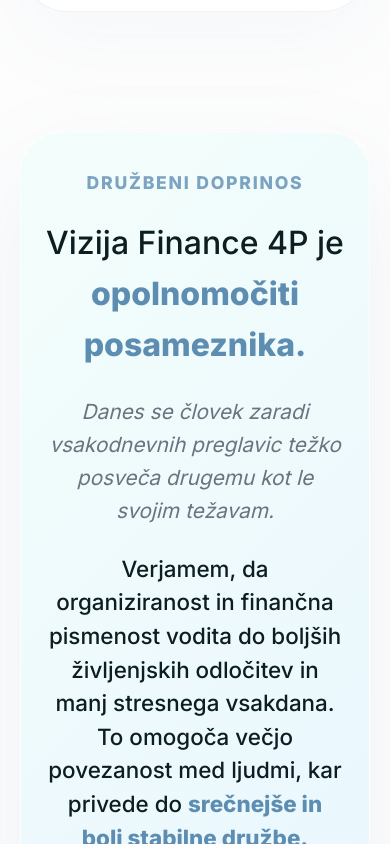
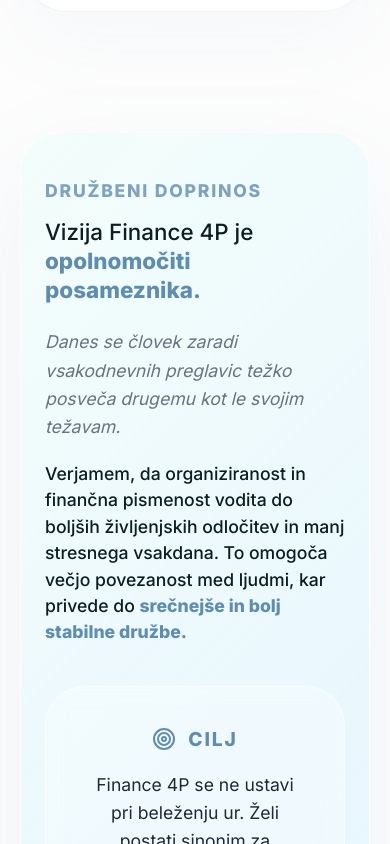
Before and after one commit to filipkolle/Landing-4P, a React (Vite) app: page /o-nas in a window 390 px wide. Shown: the part 4440-5284 px from the top of the page. Built offline with nearby package versions, Linux system fonts and the light colour scheme.

Commit message:
style: optimize mobile vision layout with left alignment and better spacing

```diff
--- a/src/styles/About.css
+++ b/src/styles/About.css
@@ -518,8 +518,13 @@
   .mission-card { padding: 32px 24px; border-radius: 32px; }
 
   .vision-social-section { padding: 60px 0; }
-  .vision-container { padding: 40px 24px; border-radius: 40px; }
-  .vision-container h2 { font-size: 2.25rem; }
+  .vision-container { padding: 48px 24px; border-radius: 40px; text-align: left; }
+  .vision-container h2 { font-size: 2.25rem; text-align: left; }
+  .vision-main-content { margin-bottom: 40px; }
+  .vision-lead { font-size: 1.6rem; text-align: left; line-height: 1.3; }
+  .vision-context { font-size: 1.1rem; text-align: left; margin-bottom: 20px; }
+  .vision-solution { font-size: 1.2rem; text-align: left; }
+  .vision-main-content h3 { text-align: left; margin-bottom: 16px; }
 
   .about-cta-section { padding: 60px 0; }
 
@@ -532,6 +537,8 @@
   .about-hero h1 { font-size: 2.1rem; }
   .key-message-text { font-size: 1.25rem; }
   .mission-intro h2, .vision-container h2, .story-text h2 { font-size: 1.65rem; }
+  .vision-lead { font-size: 1.4rem; }
+  .vision-solution { font-size: 1.1rem; }
   .about-hero-p { font-size: 0.95rem; }
   .cta-left h2 { font-size: 1.8rem; }
   .statement-sub { font-size: 1.35rem; }
```
